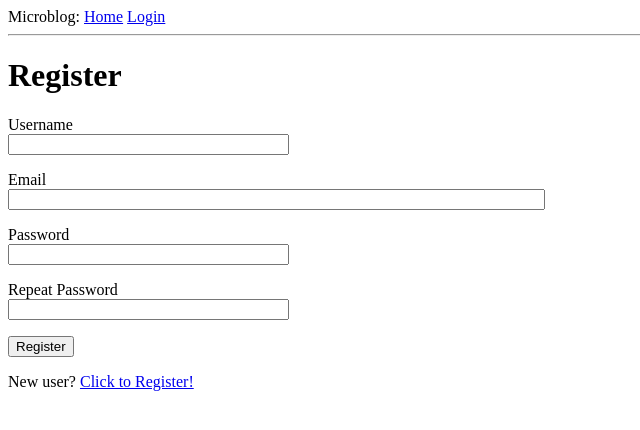
After one commit to franekb03/flask-playgorund, a Flask app: page /register in a window 1280 px wide. The commit adds this page. Shown: the top 430 px of the page, without its empty margins (0-640 px from the left). Run offline with Flask 3, Linux system fonts and the light colour scheme.

Commit message:
chapter 5

```diff
--- a/app/__init__.py
+++ b/app/__init__.py
@@ -1,7 +1,7 @@
 from flask import Flask
 from flask_migrate import Migrate
 from flask_sqlalchemy import SQLAlchemy
-
+from flask_login import LoginManager
 from config import Config
 
 app = Flask(__name__)
@@ -9,4 +9,7 @@ app.config.from_object(Config)
 db = SQLAlchemy(app)
 migrate = Migrate(app, db)
 
+login = LoginManager(app)
+login.login_view = 'login'
+
 from app import routes, models
--- a/app/forms.py
+++ b/app/forms.py
@@ -1,9 +1,30 @@
+import sqlalchemy as sa
 from flask_wtf import FlaskForm
 from wtforms import StringField, PasswordField, BooleanField, SubmitField
-from wtforms.validators import DataRequired
+from wtforms.validators import DataRequired, Email, EqualTo, ValidationError
+from app import db
+from app.models import User
+
 
 class LoginForm(FlaskForm):
     username = StringField('Username', validators=[DataRequired()])
     password = PasswordField('Password', validators=[DataRequired()])
     remember_me = BooleanField('Remember Me')
     submit = SubmitField('Sign In')
+
+class RegistrationForm(FlaskForm):
+    username = StringField('Username', validators=[DataRequired()])
+    email = StringField('Email', validators=[DataRequired(), Email()])
+    password = PasswordField('Password', validators=[DataRequired()])
+    password2 = PasswordField('Repeat Password', validators=[DataRequired(), EqualTo('password')])
+    submit = SubmitField('Register')
+
+    def validate_username(self, username):
+        user = db.session.scalar(sa.select(User).where(User.username == username.data))
+        if user is not None:
+            raise ValidationError('Username already exists')
+
+    def validate_email(self, email):
+        user = db.session.scalar(sa.select(User).where(User.email == email.data))
+        if user is not None:
+            raise ValidationError('Email already exists')
--- a/app/routes.py
+++ b/app/routes.py
@@ -1,13 +1,16 @@
-from flask import render_template, flash, redirect, url_for
-
-from app import app
-from app.forms import LoginForm
+import sqlalchemy as sa
+from flask import render_template, flash, redirect, url_for, request
+from flask_login import current_user, login_user, logout_user, login_required
+from app import app, db
+from app.forms import LoginForm, RegistrationForm
+from app.models import User
+from urllib.parse import urlsplit
 
 
 @app.route('/')
 @app.route('/index')
+@login_required
 def index():
-    user = {'username': 'Franek'}
     posts = [
         {
             'author': {'username': 'John'},
@@ -18,14 +21,43 @@ def index():
             'body': 'The Avengers movie was so cool!'
         }
     ]
-    return render_template('index.html', title = "Home", user=user, posts=posts)
+    return render_template('index.html', title = "Home",  posts=posts)
 
 @app.route('/login', methods=['GET', 'POST'])
 def login():
+    if current_user.is_authenticated:
+        return redirect(url_for('index'))
     form = LoginForm()
     if form.validate_on_submit():
-        flash('Login requested for user {}, remember_me={}'.format(
-            form.username.data, form.remember_me.data
-        ))
+        user = db.session.scalar(
+            sa.select(User).where(User.username == form.username.data)
+        )
+        if user is None or not user.check_password(form.password.data):
+            flash('Invalid username or password')
+            return redirect(url_for('login'))
+        login_user(user, remember=form.remember_me.data)
+        next_page = request.args.get('next')
+        if not next_page or urlsplit(next_page).netloc != '':
+            next_page = url_for('index')
+        return redirect(next_page)
+    return render_template('login.html', title="Sign In", form=form)
+
+@app.route('/logout')
+def logout():
+    logout_user()
+    return redirect(url_for('index'))
+
+@app.route('/register', methods=['GET', 'POST'])
+def register():
+    if current_user.is_authenticated:
         return redirect(url_for('index'))
-    return render_template('login.html', title="Sign In", form=form)
+    form = RegistrationForm()
+    if form.validate_on_submit():
+        user = User(username=form.username.data, email=form.email.data)
+        print(form.password.data)
+        user.set_password(form.password.data)
+        db.session.add(user)
+        db.session.commit()
+        flash('Congratulations, you are now a registered user!')
+        return redirect(url_for('login'))
+    return render_template('register.html', title="Register", form=form)
--- a/app/templates/base.html
+++ b/app/templates/base.html
@@ -10,7 +10,11 @@
     <body>
         <div>Microblog:
             <a href="{{ url_for('index') }}">Home</a>
+            {% if current_user.is_anonymous %}
             <a href="{{ url_for('login') }}">Login</a>
+            {% else %}
+            <a href="{{url_for('logout')}}">Logout</a>
+            {% endif %}
         </div>
         <hr>
         {% with messages = get_flashed_messages() %}
@@ -23,5 +27,6 @@
         {% endif %}
         {% endwith %}
         {% block content %}{% endblock %}
+        <p>New user? <a href="{{url_for('register')}}">Click to Register!</a></p>
     </body>
 </html>
--- a/app/templates/index.html
+++ b/app/templates/index.html
@@ -1,7 +1,7 @@
 {% extends "base.html" %}
 
 {% block content %}
-    <h1>Hi, {{ user.username }}!</h1>
+    <h1>Hi, {{ current_user.username }}!</h1>
     {% for post in posts %}
     <div><p>{{post.author.username}} says: <b>{{ post.body }}</b></p></div>
     {% endfor %}
--- /dev/null
+++ b/app/templates/register.html
@@ -0,0 +1,37 @@
+{% extends "base.html" %}
+
+{% block content %}
+    <h1>Register</h1>
+    <form action="" method="post">
+        {{ form.hidden_tag() }}
+        <p>
+            {{ form.username.label }}<br>
+            {{ form.username(size=32) }}<br>
+            {% for error in form.username.errors %}
+            <span style="color: red;">[{{ error }}]</span>
+            {% endfor %}
+        </p>
+        <p>
+            {{ form.email.label }}<br>
+            {{ form.email(size=64) }}<br>
+            {% for error in form.email.errors %}
+            <span style="color: red;">[{{ error }}]</span>
+            {% endfor %}
+        </p>
+        <p>
+            {{ form.password.label }}<br>
+            {{ form.password(size=32) }}<br>
+            {% for error in form.password.errors %}
+            <span style="color: red;">[{{ error }}]</span>
+            {% endfor %}
+        </p>
+        <p>
+            {{ form.password2.label }}<br>
+            {{ form.password2(size=32) }}<br>
+            {% for error in form.password2.errors %}
+            <span style="color: red;">[{{ error }}]</span>
+            {% endfor %}
+        </p>
+        <p>{{ form.submit() }}</p>
+    </form>
+{% endblock %}
```
Also changed, not shown: app/models.py (+14 -2 lines), pyproject.toml (+13 -1 lines), app.db.
